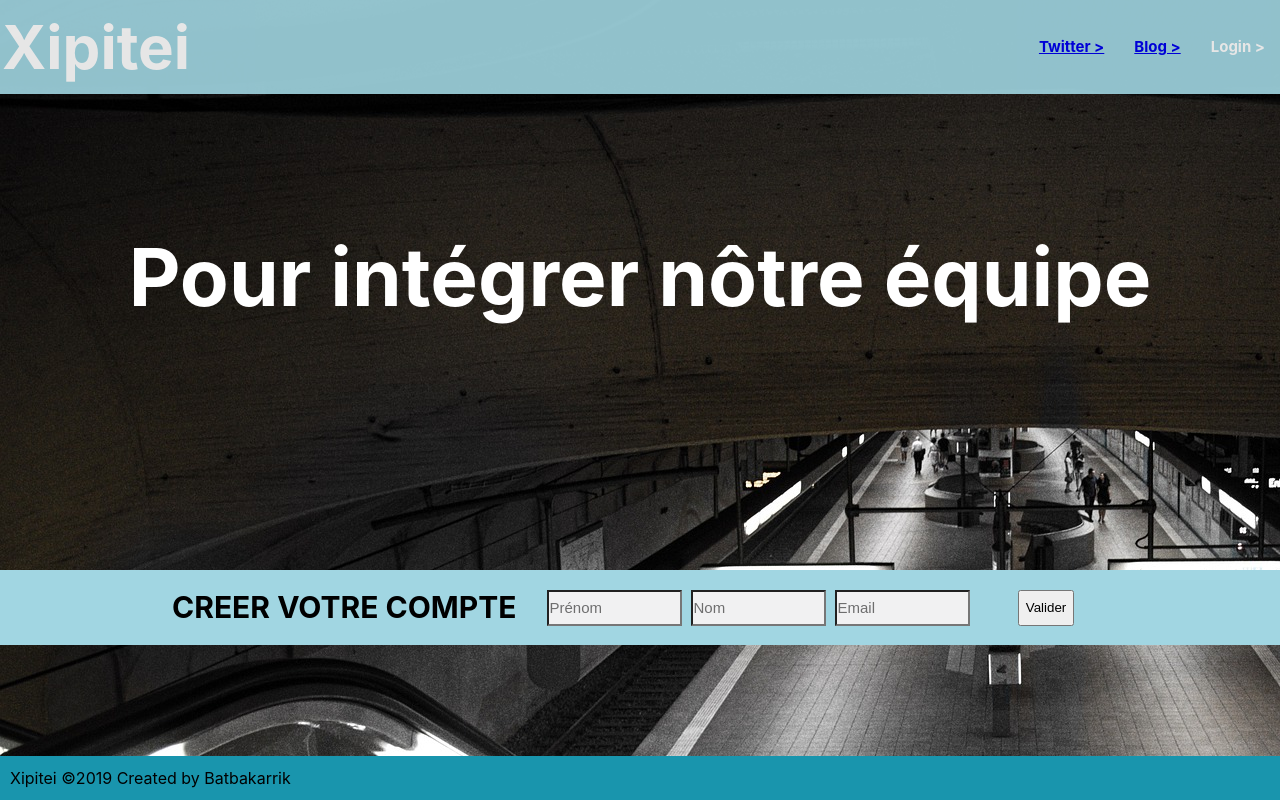
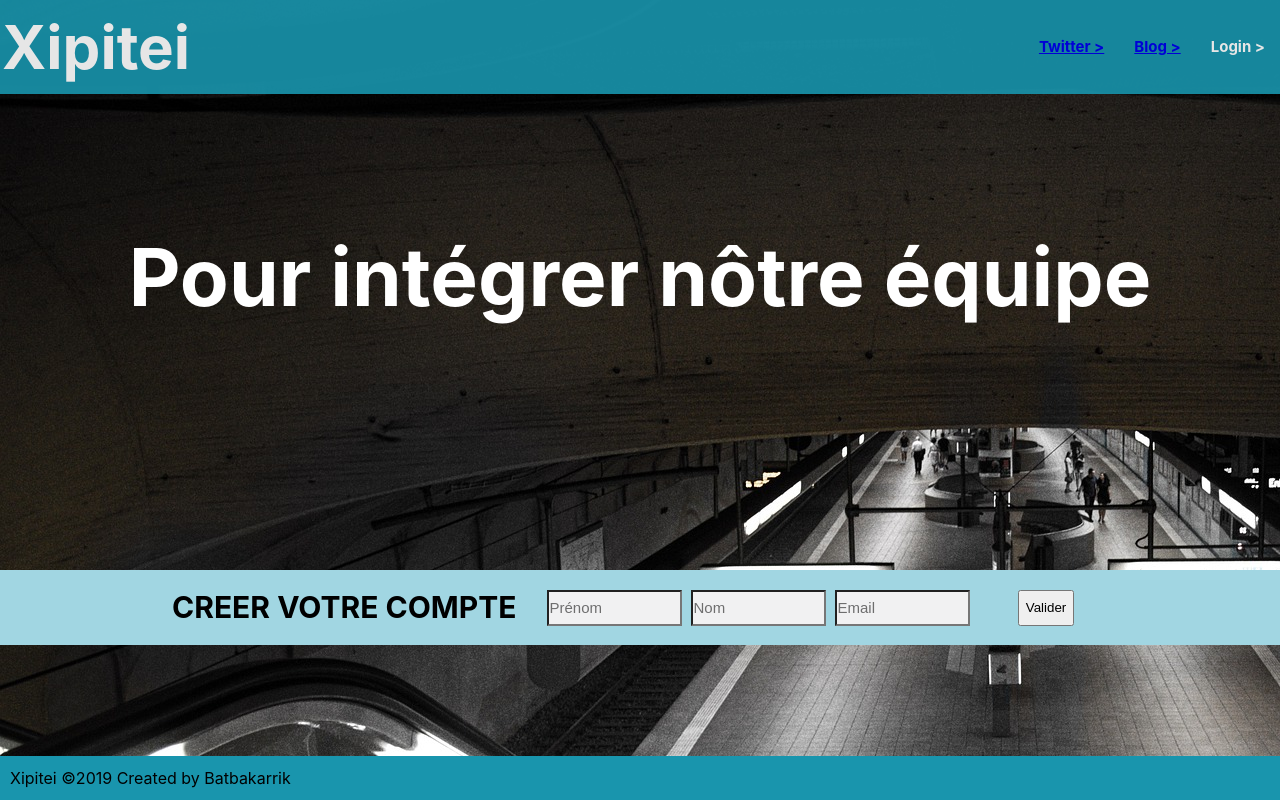
Before and after one commit to Batbakarrik/landing_page, a React (Create React App) app: page / in a window 1280 px wide. Built offline with nearby package versions, Linux system fonts and the light colour scheme.

Commit message:
Couleur header

```diff
--- a/src/App.js
+++ b/src/App.js
@@ -12,7 +12,7 @@ const Header = styled.div`
   display: flex;
   flex-direction: row;
   justify-content: space-between;
-  background-color: #A1D6E2;
+  background-color: #1995AD;
   opacity: 0.9;
 `
 const Article = styled.div`
```
